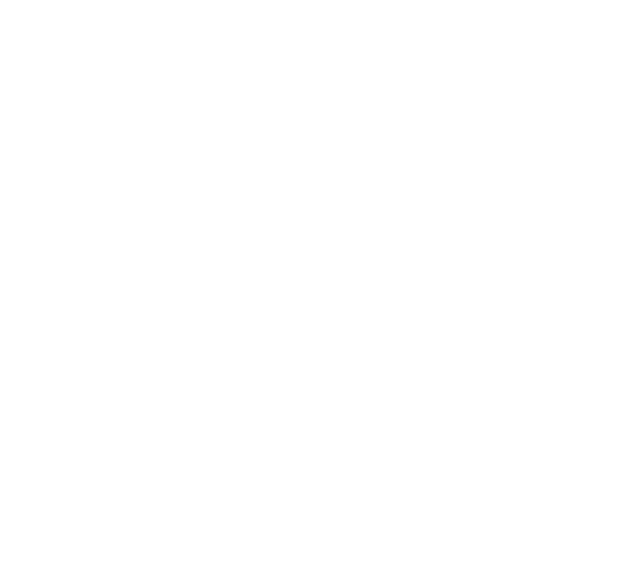
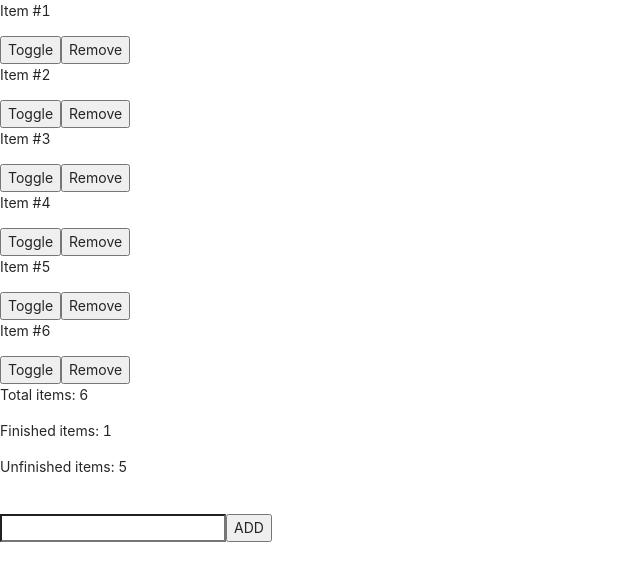
Before and after one commit to dev-thug/react-mobx, a React (Create React App) app: page / in a window 1280 px wide. Shown: the top 580 px of the page, without its empty margins (0-640 px from the left). Built offline with nearby package versions, Linux system fonts and the light colour scheme.

Commit message:
done todolist

```diff
--- a/src/App.tsx
+++ b/src/App.tsx
@@ -1,5 +1,13 @@
+import AddTodo from "./components/AddTodo";
+import TodoList from "./components/TodoList";
+
 const App = () => {
-  return <div></div>;
+  return (
+    <div>
+      <TodoList/>
+      <AddTodo />
+    </div>
+  );
 };
 
 export default App;
--- /dev/null
+++ b/src/components/AddTodo.tsx
@@ -0,0 +1,28 @@
+import { observer } from "mobx-react";
+import { useContext, useState } from "react";
+import TodoStore from "../stores/TodoStore";
+
+const AddTodo = () => {
+  const [title, setTitle] = useState("");
+  const todoStore = useContext(TodoStore);
+  const { addTodo, info } = todoStore;
+
+  return (
+    <>
+      <p>Total items: {info.total}</p>
+      <p>Finished items: {info.completed}</p>
+      <p>Unfinished items: {info.notCompleted}</p>
+      <br />
+      <input type="text" value={title} onChange={e => setTitle(e.target.value)} />
+    <button onClick={_=>{
+        addTodo({
+            title: title,
+            completed: false
+        })
+        setTitle("")
+    }}>ADD</button>
+    </>
+  );
+};
+
+export default observer(AddTodo);
--- /dev/null
+++ b/src/components/TodoList.tsx
@@ -0,0 +1,21 @@
+import { observer } from "mobx-react"
+import { useContext } from "react"
+import TodoStore from "../stores/TodoStore"
+
+const TodoList = () =>{
+    const todoStore = useContext(TodoStore)
+    const {todos,toggleTodo, removeTodo} = todoStore
+
+    return <>
+    {todos.map(todo => (
+        <>
+        <p>{todo.title}</p>
+        <p>{todo.completed}</p>
+        <button onClick={_=> toggleTodo(todo.id!)}>Toggle</button>
+        <button onClick={_=> removeTodo(todo.id!)}>Remove</button>
+        </>
+    ))}
+    </>
+}
+
+export default observer(TodoList);
```
